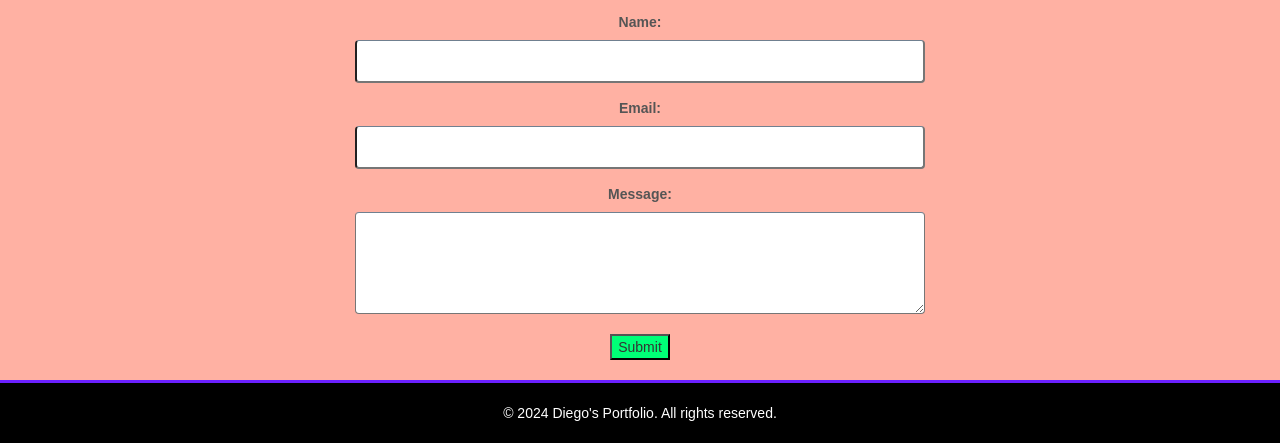
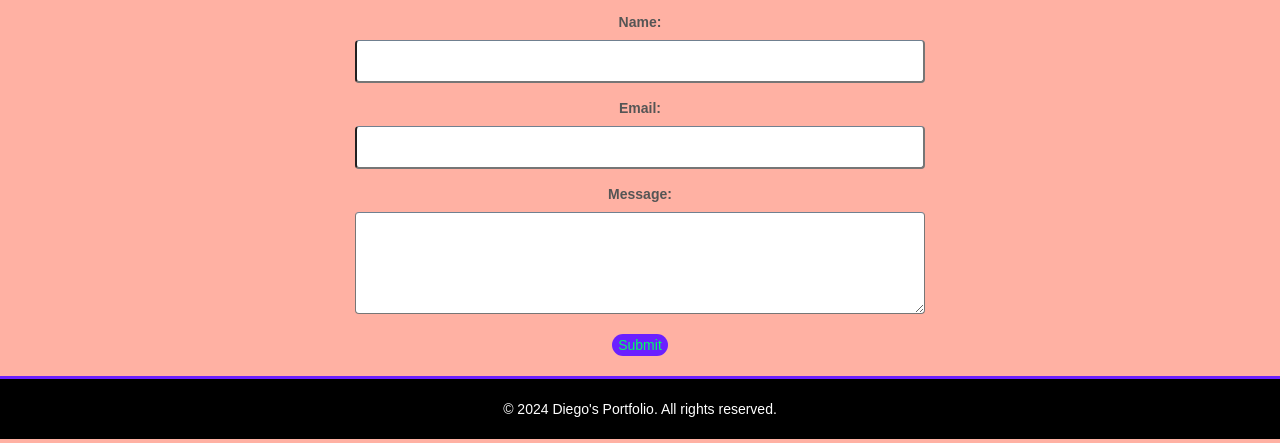
Before and after one commit to Digz1611/My-Portfolio, a plain HTML site: page NavBar/Contact/contact.html in a window 1280 px wide. Shown: the part 622-1065 px from the top of the page. Drawn offline with nearby package versions, Linux system fonts and the light colour scheme.

Commit message:
done for now

```diff
--- a/NavBar/Contact/contact.css
+++ b/NavBar/Contact/contact.css
@@ -19,11 +19,22 @@ body {
     border-radius: 4px;
   }
 button {
-    background-color: rgb(0, 255, 119);
+  background-color: rgb(107, 32, 255);
+  color: #00ff62;
+  text-align: center;
+  border: none;
+  border-top-right-radius: 22px;
+  border-bottom-right-radius: 22px;
+  border-top-left-radius: 22px;
+  border-bottom-left-radius: 22px;
+  cursor: pointer;
   }
 button:hover {
-  background-color: #00ffff;
+  background-color: #00ff73;
+  color: rgb(107, 32, 255);
+  transition: 0.75s;
 }
+
   .copyable {
     cursor: pointer;
     color: #0084ff;
```
